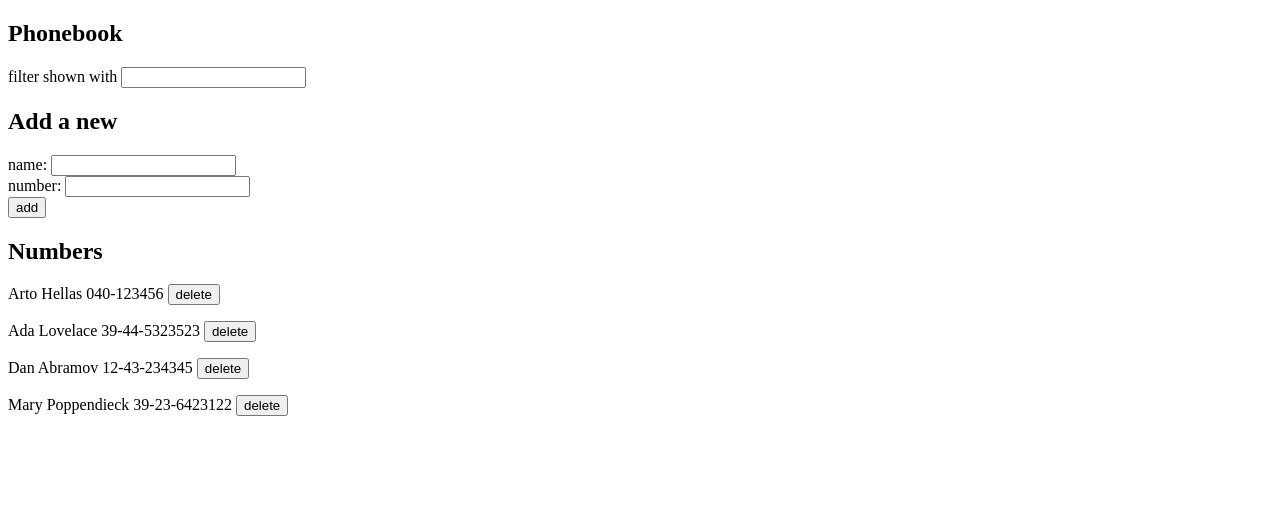
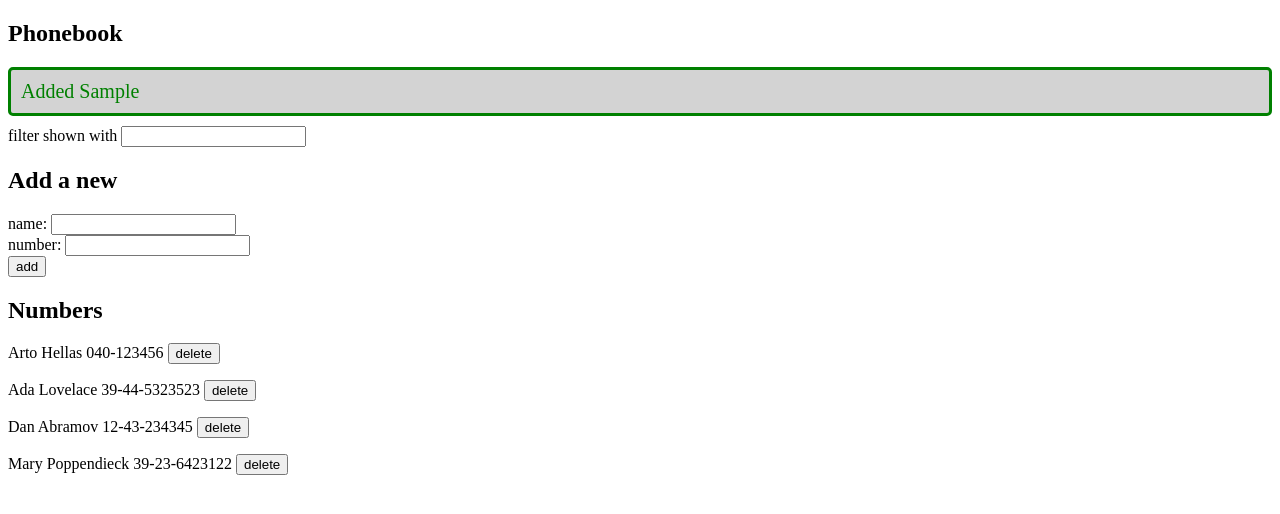
Before and after one commit to tnikFi/fullstackopen-2022, a React (Create React App) app in the folder part02/phonebook/: page / in a window 1280 px wide. Both pictures are taken after typing "Sample", "Sample" into the empty fields and a click on the button "add". Shown: the top 514 px of the page. Built offline with nearby package versions, Linux system fonts and the light colour scheme; no server answers; data requests are answered from the project's data file.

Commit message:
Added custom alerts & basic desync handling

```diff
--- a/part02/phonebook/src/App.js
+++ b/part02/phonebook/src/App.js
@@ -3,6 +3,7 @@ import contactService from './services/contacts'
 
 import Contacts from './components/Contacts'
 import NewContactForm from './components/NewContactForm'
+import Message from './components/Message'
 
 const Filter = ({ filter, filterHandler }) => <div>
 	filter shown with <input value={filter} onChange={filterHandler} />
@@ -11,6 +12,7 @@ const Filter = ({ filter, filterHandler }) => <div>
 const App = () => {
 	const [persons, setPersons] = useState([])
 	const [filter, setFilter] = useState('')
+	const [alert, setAlert] = useState({text: '', color: null})
 
 	// Get the initial contact info from the server
 	useEffect(() => {contactService.getAll().then(data => setPersons(data))}, [])
@@ -23,9 +25,10 @@ const App = () => {
 	return (
 		<div>
 			<h2>Phonebook</h2>
+			<Message message={alert.text} color={alert.color} />
 			<Filter filter={filter} filterHandler={filterHandler} />
-			<NewContactForm persons={persons} setPersons={setPersons} />
-			<Contacts persons={persons} setPersons={setPersons} filter={filter} />
+			<NewContactForm persons={persons} setPersons={setPersons} setAlert={setAlert} />
+			<Contacts persons={persons} setPersons={setPersons} filter={filter} setAlert={setAlert} />
 		</div>
 	)
 }
--- a/part02/phonebook/src/components/Contacts.js
+++ b/part02/phonebook/src/components/Contacts.js
@@ -2,20 +2,21 @@ import contactService from '../services/contacts'
 
 const Person = ({ person, onRemove }) => <p>{person.name} {person.number} <button onClick={() => onRemove(person)}>delete</button></p>
 
-const Contacts = ({ persons, setPersons, filter }) => {
+const Contacts = ({ persons, setPersons, filter, setAlert }) => {
 
     const removeContactHandler = person => {
         if (!window.confirm(`Delete ${person.name}?`)) return;
         contactService
-        .remove(person.id)
-        .then(data => console.log(data))
+            .remove(person.id)
+            .then(data => console.log(data))
         setPersons(persons.filter(p => p.id !== person.id))
+        setAlert({text: `Removed ${person.name}`, color: 'red'})
     }
 
     return (
         <>
             <h2>Numbers</h2>
-            {persons.filter(person => person.name.toLowerCase().includes(filter.toLowerCase())).map(person => <Person person={person} key={person.name} onRemove={removeContactHandler} />)}
+            {persons.filter(person => person.name.toLowerCase().includes(filter.toLowerCase())).map(person => <Person person={person} key={person.id} onRemove={removeContactHandler} />)}
         </>
     )
 }
--- /dev/null
+++ b/part02/phonebook/src/components/Message.js
@@ -0,0 +1,13 @@
+const Message = ({ message, color }) => {
+    if (!message) return null;
+
+    const style = {color: color}
+
+    return (
+        <div className="message" style={style}>
+            {message}
+        </div>
+    )
+}
+
+export default Message
--- a/part02/phonebook/src/components/NewContactForm.js
+++ b/part02/phonebook/src/components/NewContactForm.js
@@ -1,7 +1,7 @@
 import {useState} from 'react'
 import contactService from '../services/contacts'
 
-const NewContactForm = ({persons, setPersons}) => {
+const NewContactForm = ({persons, setPersons, setAlert}) => {
 
     const [newContact, setNewContact] = useState({ name: '', number: '' })
 
@@ -19,16 +19,22 @@ const NewContactForm = ({persons, setPersons}) => {
             if (window.confirm(`${newContact.name} is already added to the phonebook. Replace the old number with a new one?`)) {
                 const newData = {...existing, number: newContact.number}
                 contactService
-                .update(existing.id, newData)
-                .then(data => setPersons(persons.map(person => person.id === newData.id ? newData : person)))
+                    .update(existing.id, newData)
+                    .then(data => setPersons(persons.map(person => person.id === data.id ? data : person)))
+                    .catch(error => {
+                        setAlert({text: `Information of ${newData.name} has already been removed from the server`, color: 'red'})
+                        setPersons(persons.filter(person => person !== existing))
+                    })
+                setAlert({text: `Updated ${newData.name}`, color: 'green'})
                 setNewContact({ name: '', number: '' })
             } else {
                 setNewContact({ name: '', number: '' })
             }
         } else {
             contactService
-            .create(newContact)
-            .then(data => setPersons(persons.concat(data)))
+                .create(newContact)
+                .then(data => setPersons(persons.concat(data)))
+            setAlert({text: `Added ${newContact.name}`, color: 'green'})
             setNewContact({ name: '', number: '' })
         }
     }
--- /dev/null
+++ b/part02/phonebook/src/index.css
@@ -0,0 +1,8 @@
+.message {
+    background: lightgrey;
+    font-size: 20px;
+    border-style: solid;
+    border-radius: 5px;
+    padding: 10px;
+    margin-bottom: 10px;
+}
--- a/part02/phonebook/src/index.js
+++ b/part02/phonebook/src/index.js
@@ -2,5 +2,6 @@ import React from 'react'
 import ReactDOM from 'react-dom/client'
 
 import App from './App'
+import './index.css'
 
 ReactDOM.createRoot(document.getElementById('root')).render(<App />)
```
